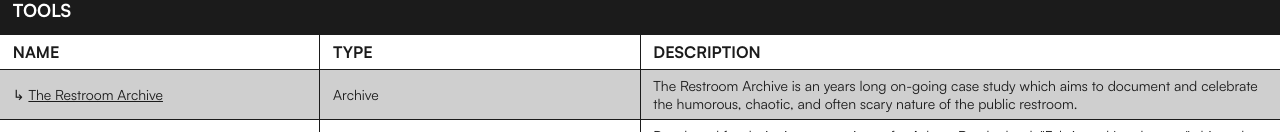
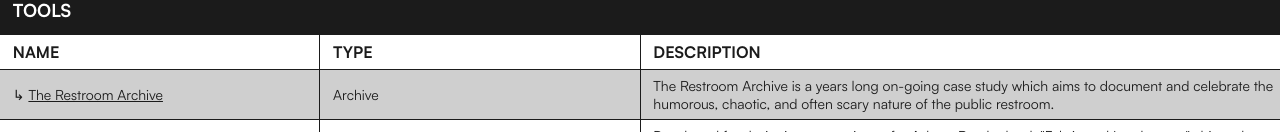
Before and after one commit to jake-welch-design/jakewelch.design_v5, a Vue app: page / in a window 1280 px wide. Shown: the part 820-952 px from the top of the page. Built offline with nearby package versions, Linux system fonts and the light colour scheme.

Commit message:
Typo fix

```diff
--- a/src/data/tools.js
+++ b/src/data/tools.js
@@ -3,7 +3,7 @@ export default [
     name: '↳ <a href="https://restroomarchive.jakewelch.design" target="_blank">The Restroom Archive</a>',
     type: 'Archive',
     description:
-      'The Restroom Archive is an years long on-going case study which aims to document and celebrate the humorous, chaotic, and often scary nature of the public restroom.',
+      'The Restroom Archive is a years long on-going case study which aims to document and celebrate the humorous, chaotic, and often scary nature of the public restroom.',
     iframe: 'https://www.youtube.com/embed/LXDAAhHSAUs?si=ywEhnd0TJAm6NiIf',
     images: [
       {
```
